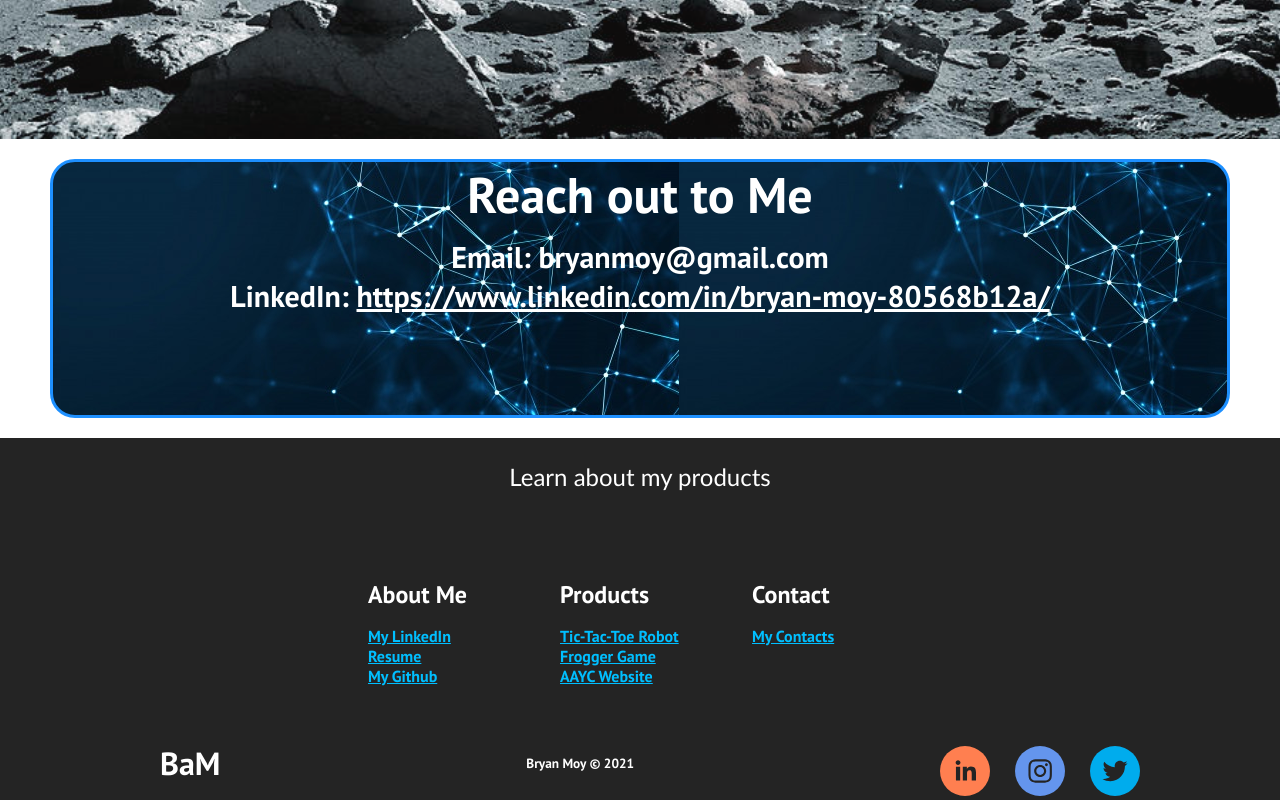
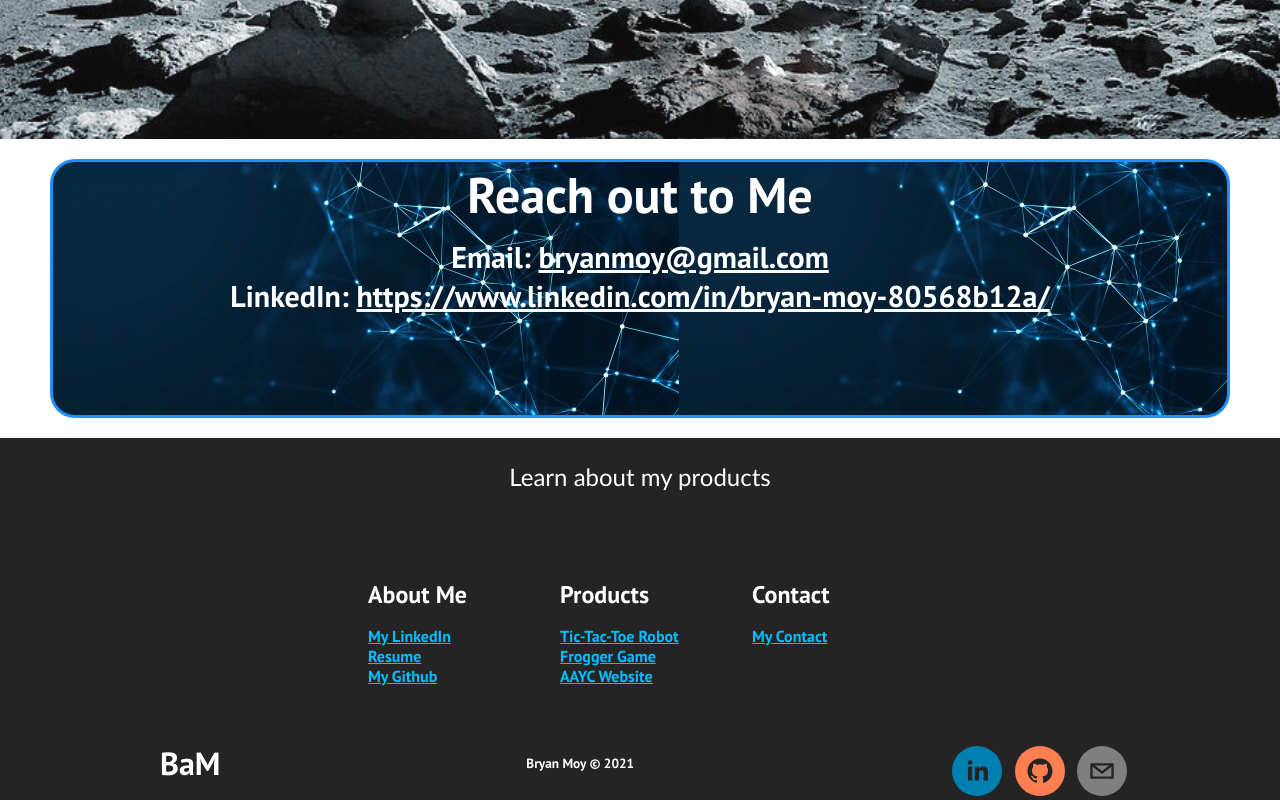
Before and after one commit to bryanamoy/bamweb, a React (Create React App) app: page /contact in a window 1280 px wide. Shown: the part 561-1361 px from the top of the page. Built offline with nearby package versions, Linux system fonts and the light colour scheme.

Commit message:
feat: add pdf display for resume. update some current details. add email draft hyperlinks

```diff
--- a/src/components/Footer.css
+++ b/src/components/Footer.css
@@ -112,7 +112,7 @@ foot-input::placeholder {
 
 .social-icons {
   display: flex;
-  justify-content: space-between;
+  justify-content: space-evenly;
   align-items: center;
   width: 200px;
 }
--- a/src/components/Footer.js
+++ b/src/components/Footer.js
@@ -5,6 +5,12 @@ import { Link } from 'react-router-dom';
 import { SocialIcon } from 'react-social-icons';
 
 function Footer() {
+    // email draft button
+    const email = "bryanmoy@gmail.com";
+    const subject = "Hello Bryan Moy";
+    const body = "Feel free to edit and say hello from my personal website";
+    const mailtoLink = `mailto:${email}?subject=${encodeURIComponent(subject)}&body=${encodeURIComponent(body)}`;
+
     return(
         <div className='footer-container'>
             <section className='footer-subscription'>
@@ -56,7 +62,7 @@ function Footer() {
                     <div className='footer-links-items'>
                         <h2>Contact</h2>
                         {/*These can be different links ex: /Careers /Investors*/}
-                        <Link to='/contact'>My Contacts</Link>
+                        <Link to='/contact'>My Contact</Link>
                     </div>
                 </div>
             </div>
@@ -72,19 +78,21 @@ function Footer() {
                         <SocialIcon
                             url='https://www.linkedin.com/in/bryan-moy-80568b12a/'
                             network='linkedin'
+                            target='_blank'
+                            rel="noopener noreferrer"
+                        />
+                        <SocialIcon
+                            url='https://github.com/bryanamoy'
+                            network='github'
                             bgColor='#FF7F50'
                             target='_blank'
+                            rel="noopener noreferrer"
                         />
                         <SocialIcon
-                            url='https://www.instagram.com/brmoyan/?hl=en'
-                            network='instagram'
-                            bgColor='#6495ED'
+                            url={mailtoLink}
+                            network='mailto'
                             target='_blank'
-                        />
-                        <SocialIcon
-                            url='https://twitter.com/lang_boi'
-                            network='twitter'
-                            target='_blank'
+                            rel="noopener noreferrer"
                         />
                     </div>
                 </div>
--- a/src/components/pages/AboutMe.js
+++ b/src/components/pages/AboutMe.js
@@ -17,10 +17,10 @@ function AboutMe() {
                             After earning my degree in Computer Engineering from University at Buffalo,
                             I entered the Software Development world to explore my passion for computers and technology.
                             Given my choice in my degree, I have interests over the whole spectrum of computers; from
-                            Front-end to Back-end, Blockchain, Embedded Systems, and all the way down to computer hardware,
-                            I have a fascination of the direction technology is headed today. I am a Software Engineer,
+                            Front-end to Back-end, Blockchain, Embedded Systems, and all the way down to computer hardware.
+                            I have a fascination of the direction technology is headed today. I chose Software Engineering,
                             because it gratifies my ambition to create, engineer, and design technologies that may resolve
-                            world or everyday issues, or products that are just outright cool. Because the computer industry
+                            world and everyday issues, or products that are just outright cool. Because the tech industry
                             is so broad, I feel there is something I can always learn about and dive into. Not only that, but
                             it is a place where I can work well as a team member or as an individual; an industry where I belong.
                         </p>
@@ -36,6 +36,15 @@ function AboutMe() {
                             teamwork, and responsibility, I've gained so many lifelong connections and values that have guided
                             to a relatively stable and fulfilling life.
                         </p>
+                        <p>
+                            Currently I am a Senior Software Engineer, that serves as a technical lead, architect, and developer that
+                            scales core backend frameworks for high-throughput data processing. I love taking the role in driving
+                            technical direction and infrastructure improvements. I have experience developing and deploying APIs, microservices,
+                            distributed systems, and so much more!
+                        </p>
+                        <a href='../myResume' alt='Resume Page' target='_blank'>
+                            Check out my Resume here!
+                        </a>
                     </div>
                     <div className='aboutme-pic'>
                         <img src={ProfilePic} alt='profile' width='40%' height='40%'></img>
--- a/src/components/pages/Contact.js
+++ b/src/components/pages/Contact.js
@@ -5,6 +5,11 @@ import Footer from '../Footer.js';
 import './Contact.css'
 
 function Contact() {
+    const email = "bryanmoy@gmail.com";
+    const subject = "Hello Bryan Moy";
+    const body = "Feel free to edit and say hello from my personal website";
+    const mailtoLink = `mailto:${email}?subject=${encodeURIComponent(subject)}&body=${encodeURIComponent(body)}`;
+
     return (
         <div className='contact-root'>
             <div className='contact-container'>
@@ -13,7 +18,14 @@ function Contact() {
                     <div className='contact-text'>
                         <h2>Reach out to Me</h2>
                         <p>
-                            Email: bryanmoy@gmail.com
+                            Email:&nbsp;
+                            <a
+                                href={mailtoLink}
+                                alt='bryanmoy@gmail.com'
+                                target='_blank'
+                            >
+                                bryanmoy@gmail.com
+                            </a>
                             <br></br>
                             LinkedIn:&nbsp;
                             <a
--- a/src/components/pages/Products.js
+++ b/src/components/pages/Products.js
@@ -27,7 +27,7 @@ function Products() {
                         <Link to='/armFrogger'>
                             <img src={Frog} className='froggy' />
                         </Link>
-                        <a href={'https://aaycny.org'} target='_blank'>
+                        <a href={'https://www.aaycny.org'} target='_blank'>
                             <img src={aayclogo} className='aayc' />
                         </a>
                     </ul>
--- a/src/components/pages/Resume.css
+++ b/src/components/pages/Resume.css
@@ -2,8 +2,21 @@
   background-color: #ffebcd;
 }
 
-.resume-img {
+/* .resume-img {
   display: flex;
   justify-content: center;
   align-items: center;
+} */
+
+.pdf-viewer {
+  min-height: 100%;
+  height: auto;
 }
+
+.resume-buttons {
+  display: flex;
+  justify-content: center;
+  align-items: center;
+  gap: 16px;
+  margin: 10px;
+}
--- a/src/components/pages/Resume.js
+++ b/src/components/pages/Resume.js
@@ -20,14 +20,39 @@ import Footer from '../Footer.js';
 // }
 function Resume() {
     return (
+        <div className='resume'>
+            <div className='resume-container'>
                 <div style={{ padding: '20px', textAlign: 'center' }}>
-            <h1>View Document</h1>
+                    <h1>Bryan Moy's Resume</h1>
+                    <div className='pdf-viewer' style={{ height: '80vh', width: '100%' }}>
+                        <iframe
+                            src={resume_file}
+                            width="100%"
+                            height="100%"
+                            title="Resume PDF Viewer"
+                        />
+                    </div>
+                    <div className='resume-buttons'>
                         <a href={resume_file} target="_blank" rel="noopener noreferrer">
                             <button style={{ padding: '10px 20px', fontSize: '16px' }}>
                                 Open PDF in New Tab
                             </button>
                         </a>
+                        <a href={resume_file} download="Bryan Moy SWE Resume.pdf">
+                            <button style={{ padding: '10px 20px', fontSize: '16px' }}>
+                                Download Resume
+                            </button>
+                        </a>
                     </div>
+                </div>
+                <div className='resume-footer'>
+                    <Footer />
+                </div>
+            </div>
+        </div>
+
+
+
     );
 }
 
```
Also changed, not shown: 1 other file (tests, documents, lock files or other folders). Lines whose indentation alone changed are shown as unchanged.
